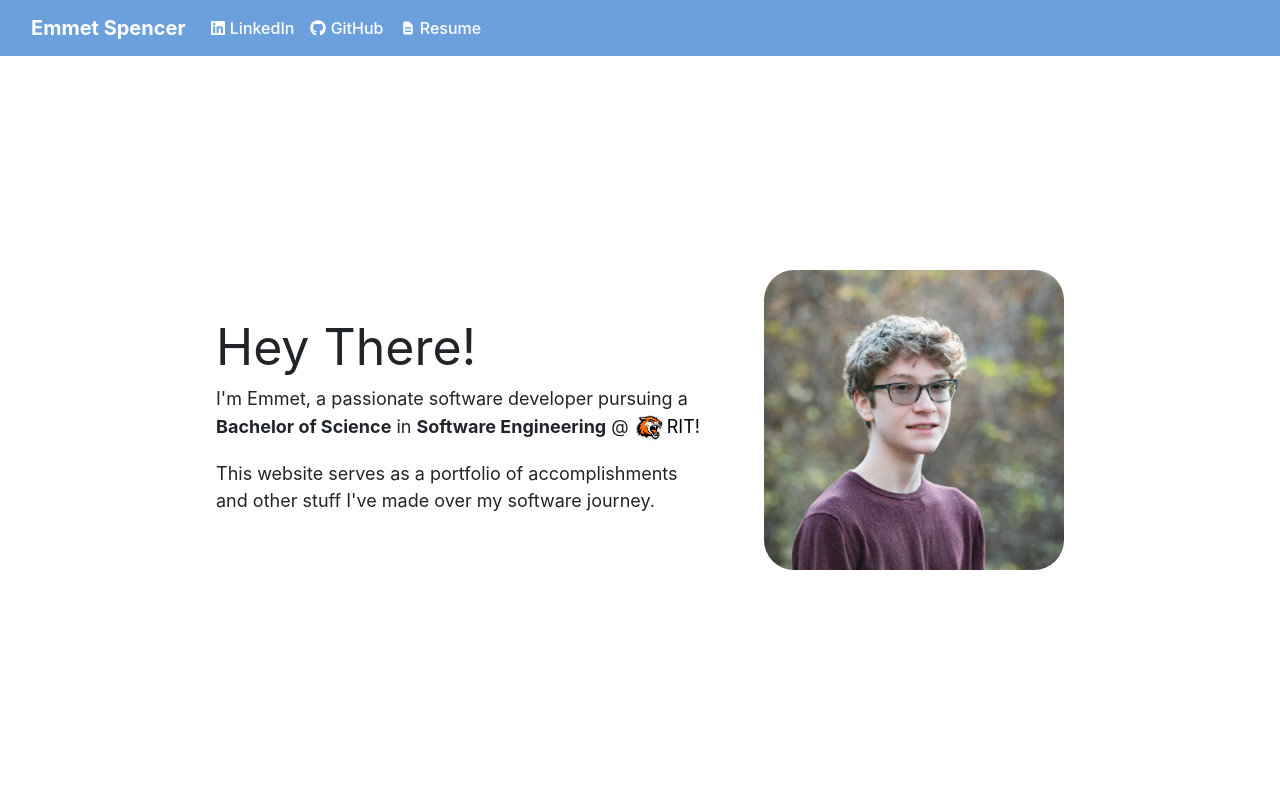
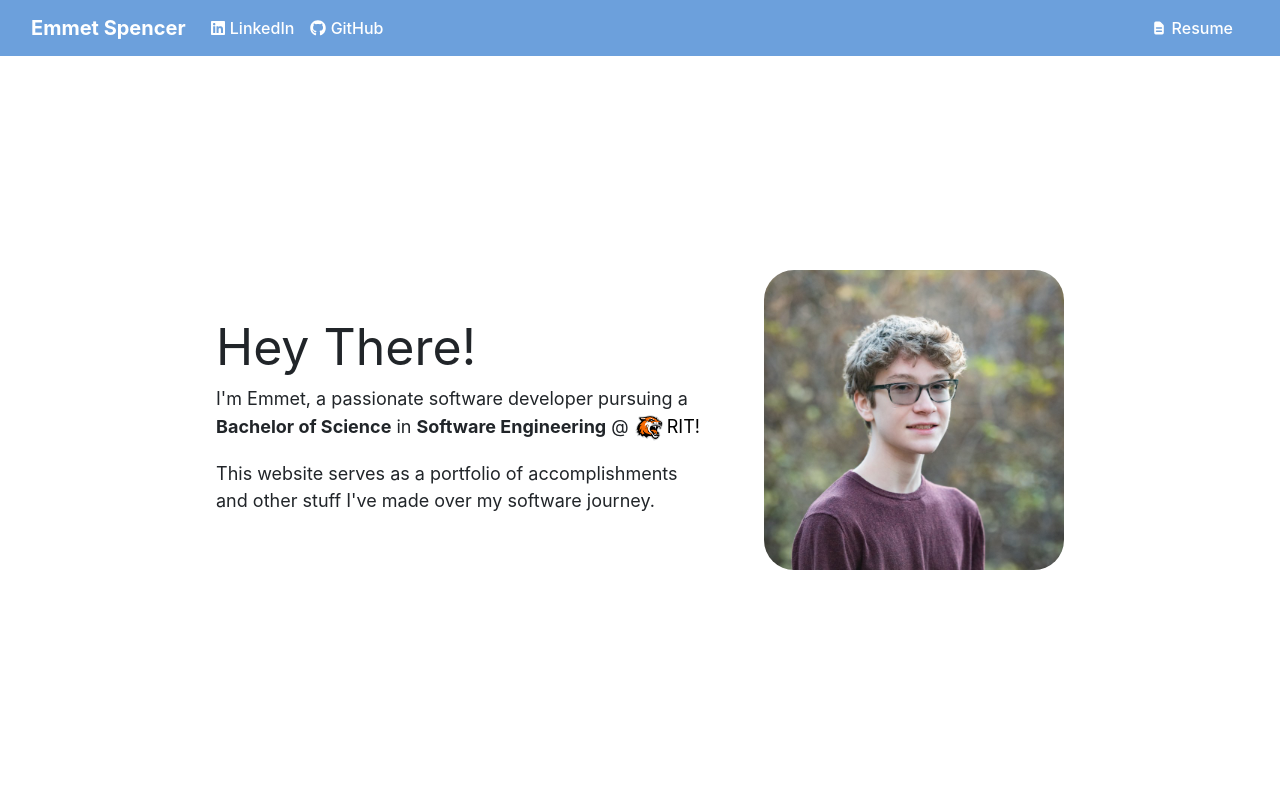
Before and after one commit to Emmetion/better-portfolio, a React (Create React App) app: page / in a window 1280 px wide. Shown: the top 800 px of the page. Built offline with nearby package versions, Linux system fonts and the light colour scheme.

Commit message:
Move Resume button to Right of Nav

```diff
--- a/src/components/header/Header.jsx
+++ b/src/components/header/Header.jsx
@@ -29,13 +29,11 @@ function Header() {
               <FaGithub className="mb-1"/>{' '}GitHub
             </NavLink>
           </NavItem>
-          <NavItem>
-            <NavLink href="https://drive.google.com/file/d/1Sm8XceBqsT1B2fJGOyyP-1ssVjwtqioI/view?usp=drive_link" className="link">
-              <HiDocumentText className="mb-1"/>{' '}Resume
-            </NavLink>
-          </NavItem>
         </Nav>
       </Collapse>
+      <NavLink href="https://drive.google.com/file/d/1Sm8XceBqsT1B2fJGOyyP-1ssVjwtqioI/view?usp=drive_link" className="link">
+        <HiDocumentText className="mb-1"/>{' '}Resume
+      </NavLink>
     </Navbar>
   );
 }
```
